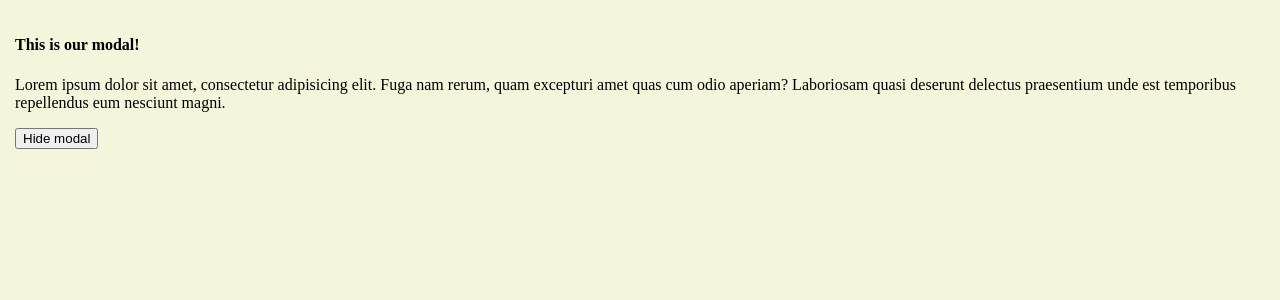
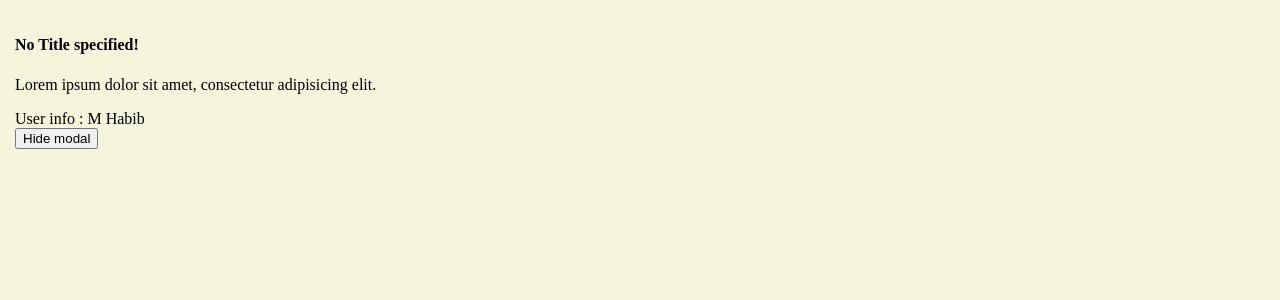
Before and after one commit to smhabibjr/ultimate-vue3-path, a Vue app: page /modals in a window 1280 px wide. Both pictures are taken after a click on the button "show modal". Shown: the top 300 px of the page. Built offline with nearby package versions, Linux system fonts and the light colour scheme.

Commit message:
add emits

```diff
--- /dev/null
+++ b/src/components/Modal.vue
@@ -0,0 +1,38 @@
+<template>
+  <Teleport to="body">
+    <div class="modal">
+      <h4>{{ title }}</h4>
+      <slot></slot>
+      User info : {{ userData.name }} <br>
+      <button @click="$emit('closeModal')">Hide modal</button>
+    </div>
+  </Teleport>
+</template>
+
+<script setup>
+import { inject } from 'vue';
+const userData = inject('userData')
+defineProps({
+  title: {
+    type: String,
+    default: 'No Title specified!'
+  }
+})
+
+
+/* Define emit event  */
+defineEmits(['closeModal'])
+</script>
+
+<style>
+.modal {
+  background-color: beige;
+  padding: 15px;
+  position: absolute;
+  left: 0;
+  top: 0;
+  width: 100%;
+  height: 100%;
+  z-index: 1;
+}
+</style>
--- a/src/main.js
+++ b/src/main.js
@@ -1,12 +1,18 @@
-import { createApp } from 'vue'
+import { createApp, reactive } from 'vue'
 import { createPinia } from 'pinia'
 
 import App from './App.vue'
 import router from './router'
 
+const userData = reactive({
+    name: "M Habib",
+    email: "habib2030@web.de"
+})
+
 const app = createApp(App)
 
 app.use(createPinia())
 app.use(router)
+app.provide('userData', userData)
 
 app.mount('#app')
--- a/src/views/ModalsView.vue
+++ b/src/views/ModalsView.vue
@@ -2,35 +2,16 @@
   <main>
     <h4>Modals</h4>
     <button @click="showModal = true">show modal</button>
-
-    <Teleport to="body">
-      <div v-if="showModal" class="modal">
-        <h4>This is our modal!</h4>
-        <p>
-          Lorem ipsum dolor sit amet, consectetur adipisicing elit. Fuga nam rerum, quam excepturi
-          amet quas cum odio aperiam? Laboriosam quasi deserunt delectus praesentium unde est
-          temporibus repellendus eum nesciunt magni.
-        </p>
-        <button @click="showModal = false">Hide modal</button>
-      </div>
-    </Teleport>
+    <Modal v-if="showModal" @closeModal="showModal = false">
+      <p>Lorem ipsum dolor sit amet, consectetur adipisicing elit.</p>
+    </Modal>
   </main>
 </template>
 
 <script setup>
 import { ref } from 'vue'
+import Modal from '@/components/Modal.vue'
 
 const showModal = ref(false)
 </script>
-<style scoped>
-.modal {
-  background-color: beige;
-  padding: 15px;
-  position: absolute;
-  left: 0;
-  top: 0;
-  width: 100%;
-  height: 100%;
-  z-index: 1;
-}
-</style>
+<style scoped></style>
```
Also changed, not shown: 1 other file (tests, documents, lock files or other folders).
